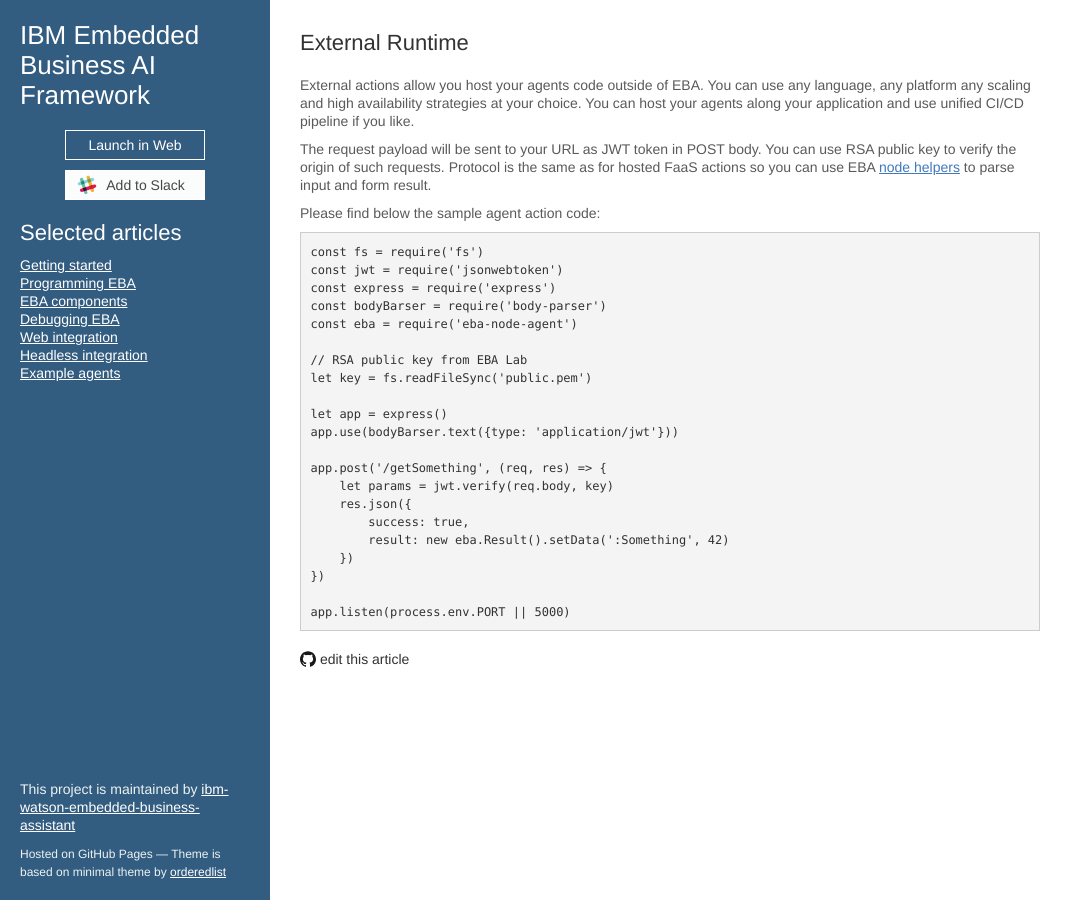
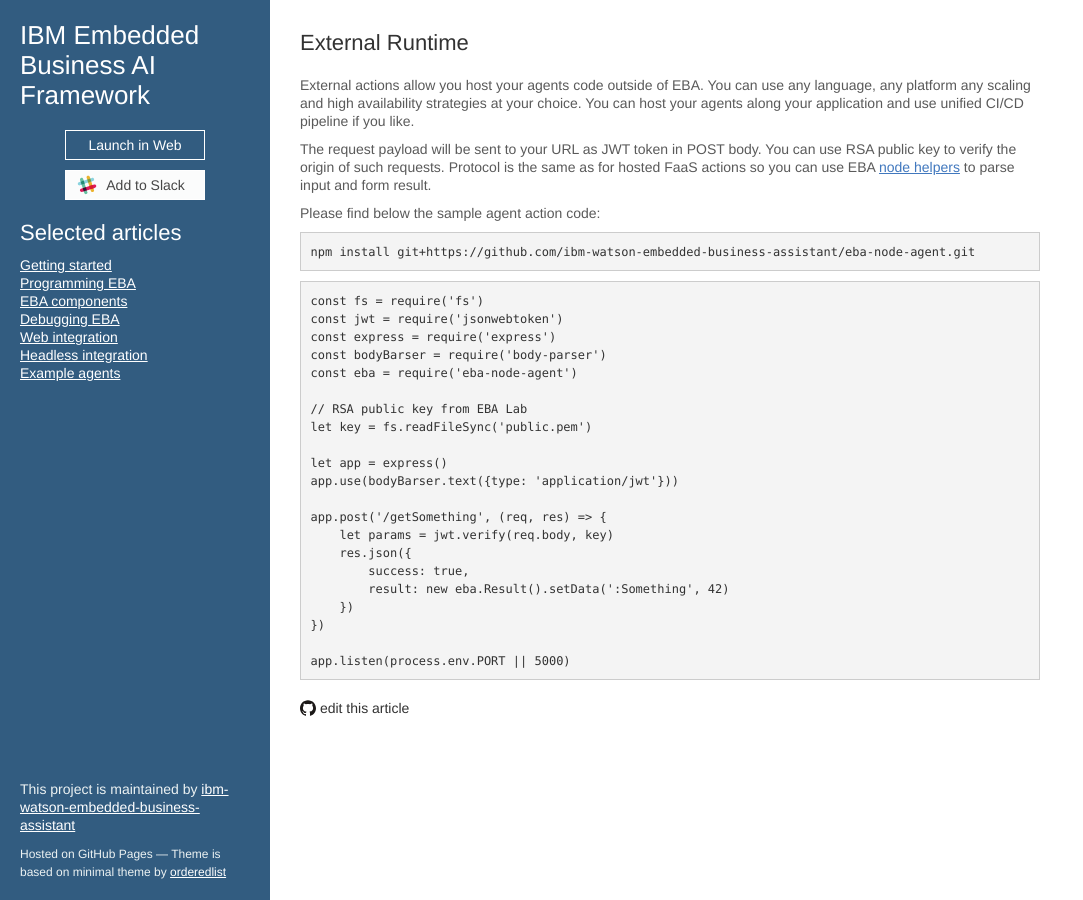
Before and after one commit to ibm-watson-embedded-business-assistant/eba-example-agents, a Jekyll site: the page built from docs/lab/ExternalRuntime.md, in a window 1280 px wide. Shown: the whole page, without its empty margins (0-1083 px from the left). Built offline with Jekyll 4.4.1, drawn with Linux system fonts in a browser that asks for light colours; our own code applies the rules of GitHub Pages for plain Markdown files; the repository's description, which GitHub fills in, is left out.

Commit message:
Update ExternalRuntime.md

````diff
--- a/docs/lab/ExternalRuntime.md
+++ b/docs/lab/ExternalRuntime.md
@@ -5,6 +5,9 @@
 The request payload will be sent to your URL as JWT token in POST body. You can use RSA public key to verify the origin of such requests. Protocol is the same as for hosted FaaS actions so you can use EBA [node helpers](./NodeHelpers.md) to parse input and form result.
 
 Please find below the sample agent action code:
+```
+npm install git+https://github.com/ibm-watson-embedded-business-assistant/eba-node-agent.git
+```
 
 ```
 const fs = require('fs')
````
